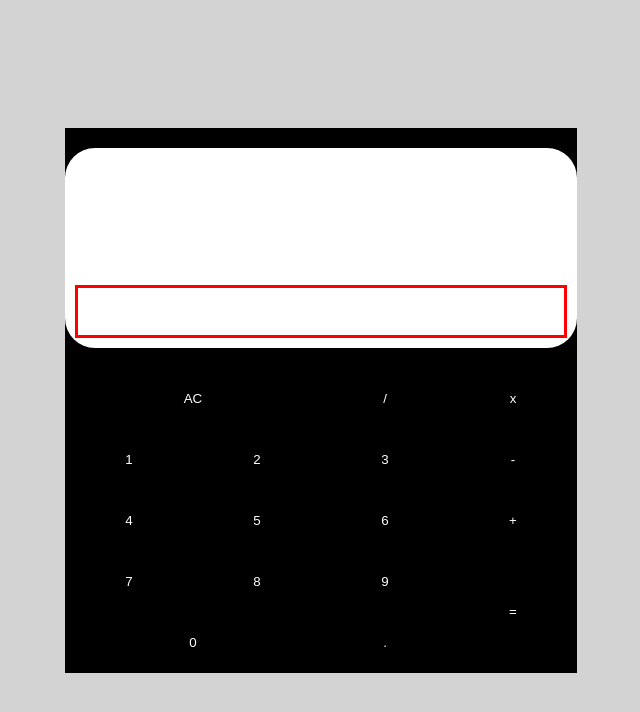
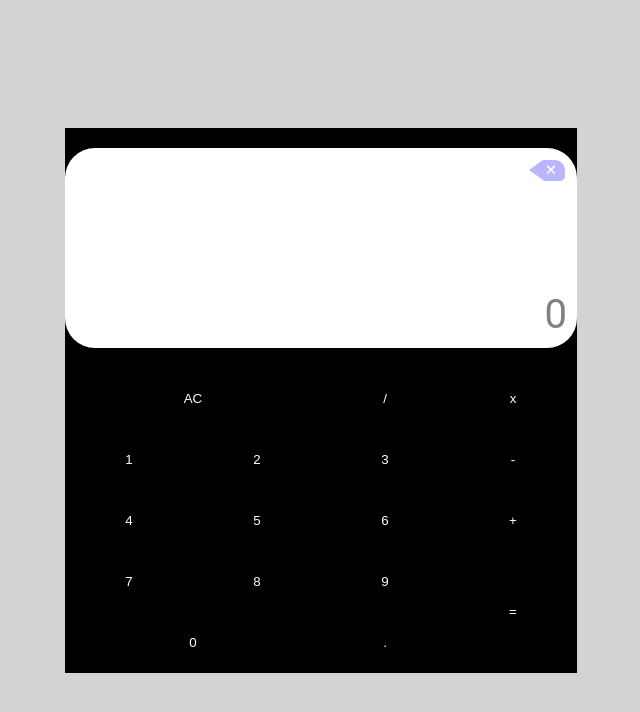
Before and after one commit to ludaalt/calculator, a React (Create React App) app: page / in a window 1280 px wide. Shown: the top 712 px of the page, without its empty margins (319-959 px from the left). Built offline with nearby package versions, Linux system fonts and the light colour scheme.

Commit message:
feat: add input display functional

```diff
--- a/src/components/Input.jsx
+++ b/src/components/Input.jsx
@@ -1,7 +1,10 @@
-import { useState } from 'react';
+import { useState, useEffect } from 'react';
 import styled from 'styled-components';
+import DeleteButton from './DeleteButton';
+
 
 const Area = styled.div`
+    position: relative;
     margin: 20px 0;
     padding: 10px;
     display: flex;
@@ -14,7 +17,6 @@ const Area = styled.div`
     background: white;
     font-size: 40px;
     font-family: 'Roboto';
-    color: gray;
     text-align: end;
 
     div {
@@ -22,22 +24,44 @@ const Area = styled.div`
         outline: none;
         overflow: hidden;
 
-        border: 3px solid red;
+        &[contenteditable][placeholder]:empty:before {
+            content: attr(placeholder);
+            color: gray;
+            background-color: transparent;
+        }
     }
-
 `
 
 const Input = ({ currentValue }) => {
-    const [value, setValue] = useState(currentValue);
+    const [value, setValue] = useState('');
 
     const setValueHandler = (e) => {
-        setValue(e.target.textContent)
-        console.log(value)
+        setValue(value => value = e.target.textContent)
     }
+
+    const deleteCharHandler = () => {
+        setValue(value => value.slice(0, -1))
+    }
+
+
+
+    function setCaretPosition() {
+        const range = document.createRange();
+        range.selectNodeContents(document.querySelector('#editable'));
+        range.collapse(false);
+        const sel = window.getSelection();
+        sel.removeAllRanges();
+        sel.addRange(range);
+    }
+
+    useEffect(() => {
+        setCaretPosition()
+    }, [value])
 
     return (
         <Area>
-            <div contentEditable value={value} onInput={setValueHandler}></div>
+            <div placeholder="0" id="editable" contentEditable suppressContentEditableWarning={true} onInput={setValueHandler}>{value}</div>
+            <DeleteButton deleteCharHandler={deleteCharHandler} />
         </Area>
 
     )
```
